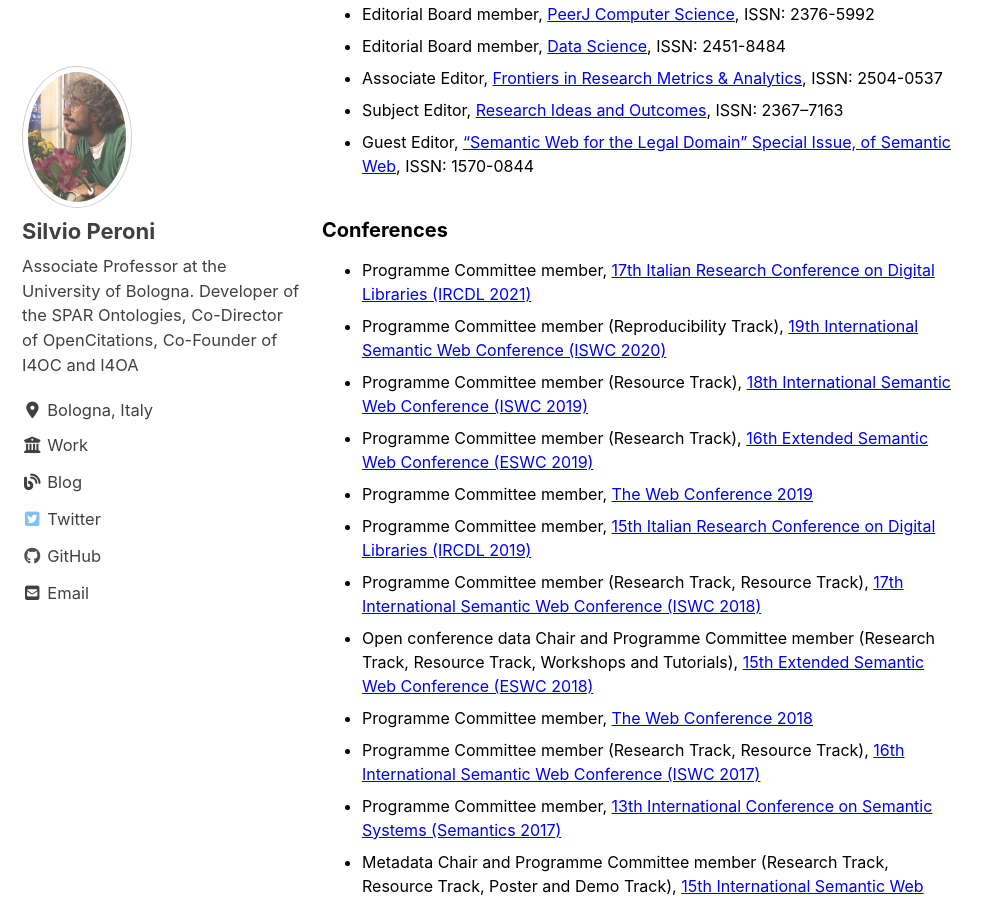
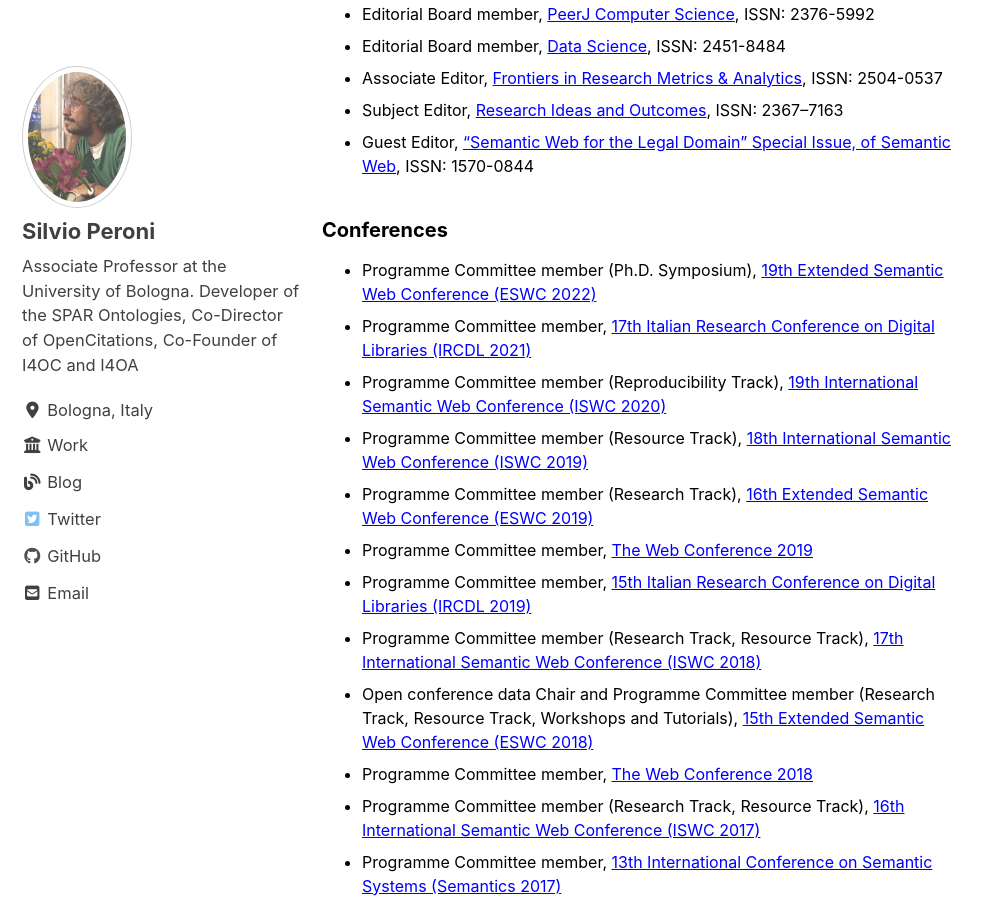
Before and after one commit to essepuntato/essepuntato.github.io, a Jekyll site: the page built from _pages/activities.md, in a window 1280 px wide and 900 px high, scrolled down 445 px. Shown: the whole window, without its empty margins (0-991 px from the left). Built offline with Jekyll 4.4.1, drawn with Linux system fonts in a browser that asks for light colours; cached includes are drawn as plain includes; nearby versions of some CDN libraries.

Commit message:
Update conference.yml

```diff
--- a/_data/activities/conference.yml
+++ b/_data/activities/conference.yml
@@ -1,3 +1,7 @@
+- name: "19th Extended Semantic Web Conference (ESWC 2022)"
+  url: "https://2022.eswc-conferences.org/"
+  role: "Programme Committee member (Ph.D. Symposium)"
+
 - name: "17th Italian Research Conference on Digital Libraries (IRCDL 2021)"
   url: "http://ircdl2021.dei.unipd.it/"
   role: "Programme Committee member"
```
